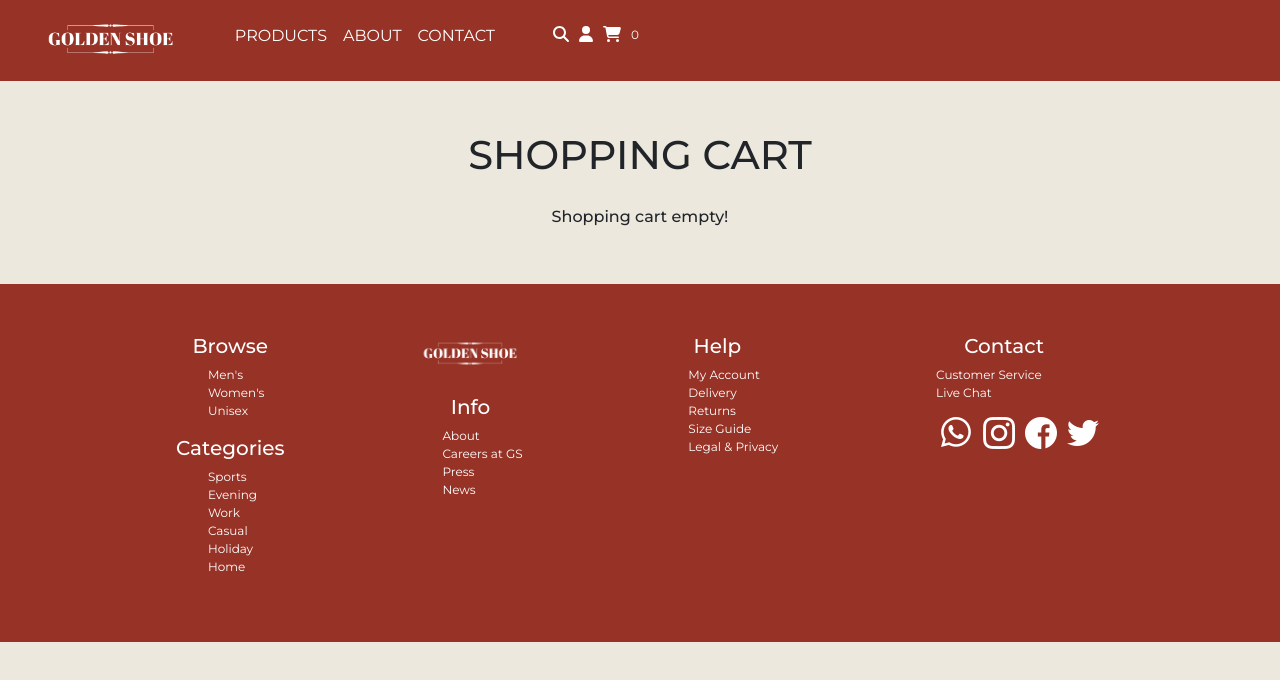
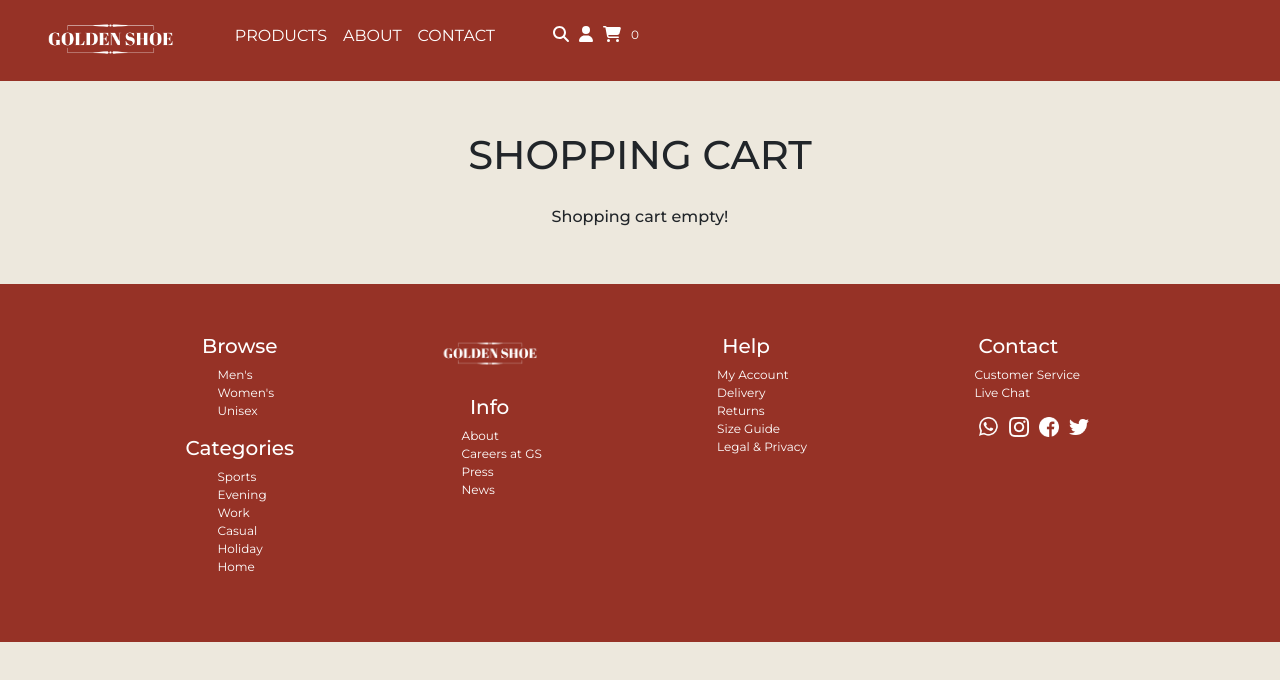
Before and after one commit to AlexJackson01/golden-shoe, a React (Create React App) app in the folder client/: page /cart in a window 1280 px wide. Shown: the top 680 px of the page. Built offline with nearby package versions, Linux system fonts and the light colour scheme.

Commit message:
Changed size of social media icons

```diff
--- a/client/src/App.css
+++ b/client/src/App.css
@@ -574,4 +574,5 @@ li:hover {
 .social-icons {
     margin: 5px;
     padding-top: 10px;
+    height: 30px;
 }
```
